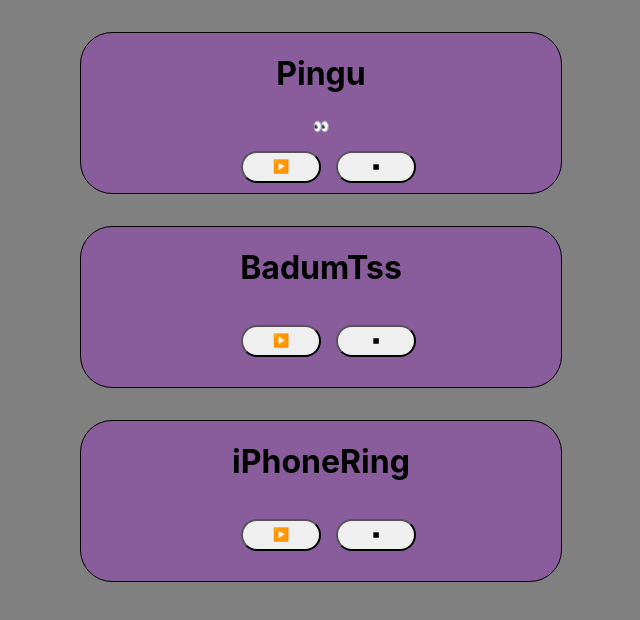
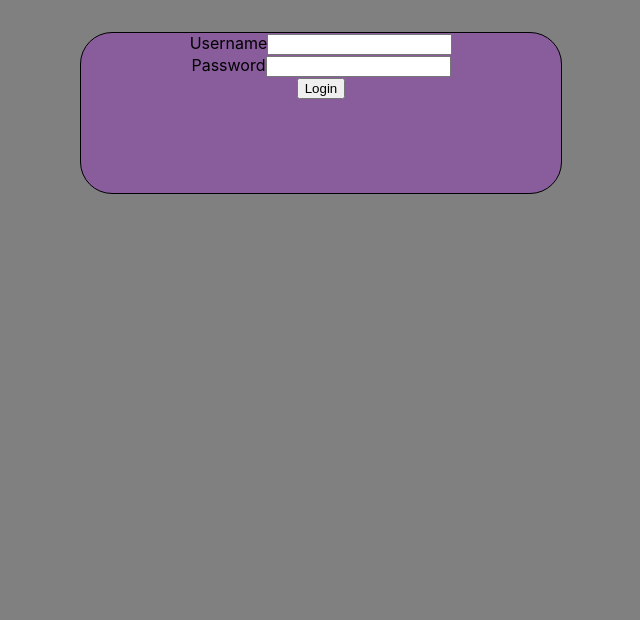
Before and after one commit to AtanasVA/sound_button, a React (Create React App) app: page / in a window 1280 px wide. Shown: the top 620 px of the page, without its empty margins (368-1008 px from the left). Built offline with nearby package versions, Linux system fonts and the light colour scheme.

Commit message:
implement a login form

```diff
--- a/src/App.js
+++ b/src/App.js
@@ -1,7 +1,8 @@
+import React, { useState } from "react";
 import SoundPlayer from "./SoundPlayer";
 import "./App.css";
+import UserLogin from "./Login/UserLogin";
 
-function App() {
 const sounds = [
   {
     name: "Pingu",
@@ -17,12 +18,21 @@
   },
 ];
 
+function App() {
+  const [userData, updateUserData] = useState("");
+
+  const getUserDetails = (userDetails) => {
+    updateUserData(userDetails);
+  };
+
   return (
-    <div>
-      <SoundPlayer sound={sounds[0]} />
-      <SoundPlayer sound={sounds[1]} />
-      <SoundPlayer sound={sounds[2]} />
-    </div>
+    <React.Fragment>
+      <UserLogin userDetails={getUserDetails}></UserLogin>
+      {userData &&
+        sounds.map((sound) => (
+          <SoundPlayer key={sounds.indexOf(sound)} sound={sound} />
+        ))}
+    </React.Fragment>
   );
 }
 
--- /dev/null
+++ b/src/Helpers/Wrapper.js
@@ -0,0 +1,12 @@
+import React from "react";
+import styles from "./Wrapper.module.css";
+
+const Wrapper = (props) => {
+  return (
+    <div className={`${styles.element} ${props.customStyle}`}>
+      {props.children}
+    </div>
+  );
+};
+
+export default Wrapper;
--- /dev/null
+++ b/src/Helpers/Wrapper.module.css
@@ -0,0 +1,10 @@
+.element {
+  text-align: center;
+  width: 60vh;
+  height: 20vh;
+  margin-left: 35%;
+  background-color: #9d00e049;
+  margin-top: 2rem;
+  border-radius: 2rem;
+  border: 1px solid black;
+}
--- /dev/null
+++ b/src/Login/UserLogin.js
@@ -0,0 +1,50 @@
+import React, { useState } from "react";
+import Wrapper from "../Helpers/Wrapper";
+import styles from "./UserLogin.module.css";
+
+const UserLogin = ({ userDetails }) => {
+  const [username, setUsername] = useState("");
+  const [password, setPassword] = useState("");
+
+  const updateUsername = (event) => {
+    setUsername(event.target.value);
+  };
+  const updatePassword = (event) => {
+    setPassword(event.target.value);
+  };
+
+  const onSubmit = (event) => {
+    event.preventDefault();
+    userDetails({
+      username: username,
+      password: password,
+    });
+  };
+  return (
+    <Wrapper>
+      <form onSubmit={onSubmit} className={styles["form-body"]}>
+        <div>
+          <label htmlFor="username">Username</label>
+          <input
+            name="username"
+            type="text"
+            value={username}
+            onChange={updateUsername}
+          ></input>
+        </div>
+        <div>
+          <label htmlFor="password">Password</label>
+          <input
+            name="username"
+            type="number"
+            value={password}
+            onChange={updatePassword}
+          ></input>
+        </div>
+        <button type="submit">Login</button>
+      </form>
+    </Wrapper>
+  );
+};
+
+export default UserLogin;
--- /dev/null
+++ b/src/Login/UserLogin.module.css
@@ -0,0 +1,8 @@
+.form-body {
+  display: inline-block;
+}
+
+.login-form {
+  width: 100px;
+  height: 100px;
+}
--- a/src/SoundPlayer.css
+++ b/src/SoundPlayer.css
@@ -1,17 +1,3 @@
-.element {
-  text-align: center;
-  /* display: flex; */
-  align-items: center;
-  justify-content: center;
-  width: 60vh;
-  height: 20vh;
-  margin-left: 35%;
-  background-color: #9d00e049;
-  margin-top: 2rem;
-  border-radius: 2rem;
-  border: 1px solid black;
-}
-
 .soundName {
   display: inline-block;
   /* font-family: source-code-pro, Menlo, Monaco, Consolas, "Courier New",
--- a/src/SoundPlayer.js
+++ b/src/SoundPlayer.js
@@ -1,6 +1,7 @@
 import React, { useState } from "react";
 import SecretButton from "./Secret/SecretButton";
 import "./SoundPlayer.css";
+import Wrapper from "./Helpers/Wrapper";
 
 function SoundPlayer(props) {
   const [title, setTitle] = useState(props.sound.name);
@@ -25,7 +26,7 @@
   };
 
   return (
-    <div className="element">
+    <Wrapper>
       <h1 className="soundName">{title}</h1>
       {props.sound.name === "Pingu" && (
         <SecretButton
@@ -42,7 +43,7 @@
           ⏹︎
         </button>
       </div>
-    </div>
+    </Wrapper>
   );
 }
 export default SoundPlayer;
--- a/src/index.js
+++ b/src/index.js
@@ -1,14 +1,7 @@
-import React from 'react';
-import ReactDOM from 'react-dom/client';
-import './index.css';
-import App from './App';
-import reportWebVitals from './reportWebVitals';
+import React from "react";
+import ReactDOM from "react-dom/client";
+import "./index.css";
+import App from "./App";
 
-
-const root = ReactDOM.createRoot(document.getElementById('root'));
+const root = ReactDOM.createRoot(document.getElementById("root"));
 root.render(<App />);
-
-// If you want to start measuring performance in your app, pass a function
-// to log results (for example: reportWebVitals(console.log))
-// or send to an analytics endpoint. Learn more: https://bit.ly/CRA-vitals
-reportWebVitals();
--- a/src/reportWebVitals.js
+++ /dev/null
@@ -1,13 +0,0 @@
-const reportWebVitals = onPerfEntry => {
-  if (onPerfEntry && onPerfEntry instanceof Function) {
-    import('web-vitals').then(({ getCLS, getFID, getFCP, getLCP, getTTFB }) => {
-      getCLS(onPerfEntry);
-      getFID(onPerfEntry);
-      getFCP(onPerfEntry);
-      getLCP(onPerfEntry);
-      getTTFB(onPerfEntry);
-    });
-  }
-};
-
-export default reportWebVitals;
```
Also changed, not shown: src/setupTests.js (deleted, +0 -5 lines), src/logo.svg (deleted), 1 other file (tests, documents, lock files or other folders). Lines whose indentation alone changed are shown as unchanged.
